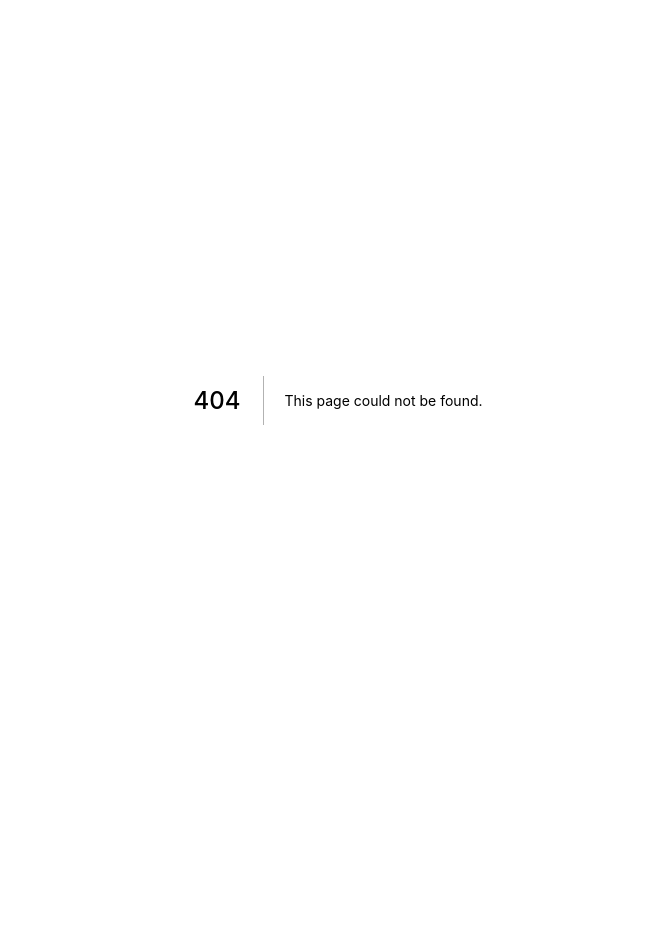
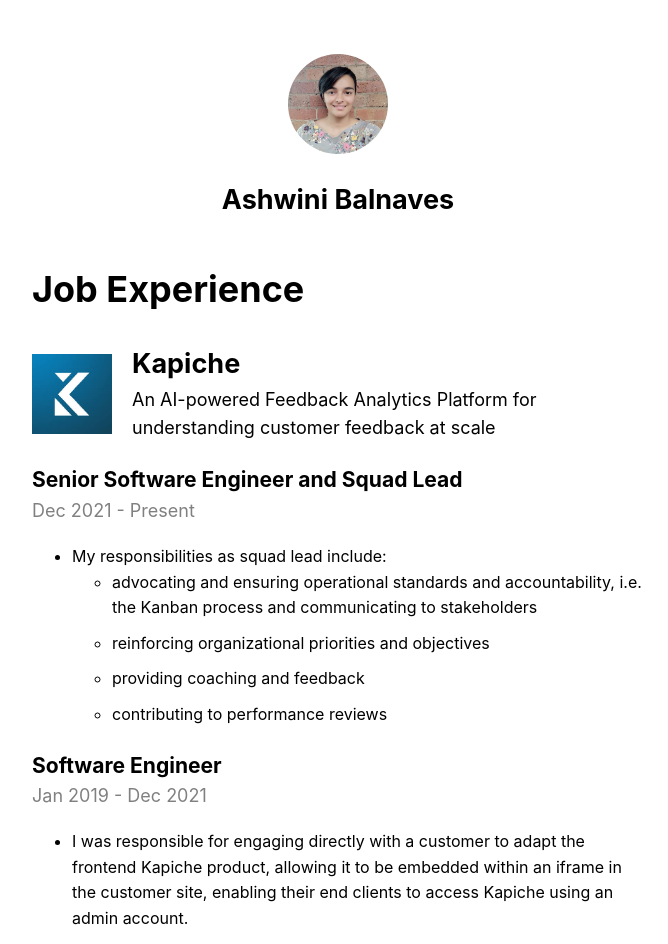
Before and after one commit to ashwini-balnaves/portfolio, a Next.js app in the folder src/: page /posts/cv in a window 1280 px wide. Before the commit this address had no page. Shown: the top 944 px of the page, without its empty margins (302-970 px from the left). Before the commit the page ends 800 px from the top, so only its background shows below. Built offline with nearby package versions, Linux system fonts and the light colour scheme.

Commit message:
adds first cv section

```diff
--- a/src/components/layout.js
+++ b/src/components/layout.js
@@ -44,7 +44,7 @@ export default function Layout({ children, home }) {
               alt={name}
             />
             <h1 className={utilStyles.heading2Xl}>{name}</h1>
-            <p className={utilStyles.subtitle}> Full stack software engineer &middot; Brisbane, QLD</p>
+            <p className={utilStyles.subtitle}> Senior, full stack software engineer &middot; Brisbane, QLD</p>
           </>
         ) : (
           <>
--- /dev/null
+++ b/src/pages/posts/cv.js
@@ -0,0 +1,85 @@
+import Head from "next/head";
+import Image from 'next/image';
+import Layout from "../../components/layout";
+import cvStyles from "../../styles/cv.module.css";
+
+
+export default function CV() {
+  return (
+    <Layout>
+      <Head>
+        <title> Ashwini Balnaves's CV/Resume </title>
+      </Head>
+      <h1>Job Experience</h1>
+      <div className={cvStyles.entry}>
+        <div className={cvStyles.companyHeaderWrapper}>
+          {/* Can't set flex grow and flex shrink on Image */}
+          <div className={cvStyles.logo}>
+            <Image
+              src="/images/logos/kapiche.jpg"
+              layout="fixed"
+              height={80}
+              width={80}
+              alt='Kapiche logo'
+            />
+          </div>
+          <div className={cvStyles.companyHeader}>
+            <h2>Kapiche</h2>
+            <subtitle>
+              An AI-powered Feedback Analytics Platform for
+              understanding customer feedback at scale
+            </subtitle>
+          </div>
+        </div>
+        <div className={cvStyles.companyBody}>
+          <h3>Senior Software Engineer and Squad Lead</h3>
+          <subtitle>Dec 2021 - Present</subtitle>
+          <ul>
+            <li>
+              My responsibilities as squad lead include:
+              <ul>
+                <li>
+                  advocating and ensuring operational standards and accountability, i.e. the Kanban process and communicating to stakeholders
+                </li>
+                <li>
+                  reinforcing organizational priorities and objectives
+                </li>
+                <li>
+                  providing coaching and feedback
+                </li>
+                <li>
+                  contributing to performance reviews
+                </li>
+              </ul>
+            </li>
+          </ul>
+          <h3>Software Engineer</h3>
+          <subtitle>Jan 2019 - Dec 2021</subtitle>
+          <ul>
+            <li>
+              I was responsible for engaging directly with a customer to adapt the frontend Kapiche product, allowing it to be embedded within an iframe in the customer site, enabling their end clients to access Kapiche using an admin account.
+            </li>
+            <li>
+              I was responsible for building a product integration with the 3rd party Chargebee service for controlling subscription features and financial invoicing for the Kapiche platform to enable pricing tiers for the product.
+            </li>
+            <li>
+              I was responsible for building multiple product integrations with 3rd party customer feedback survey providers, including SurveyMonkey and Delighted. These integrations include automation capabilities to sync new data with the Kapiche platform. I improved an existing Qualtrics integration by adding these automation capabilities.
+            </li>
+            <li>
+              I was responsible for developing a provider-agnostic AWS S3 integration capability to support larger enterprises having their own data lake automation systems, to enable integration into our own data pipeline automation system.
+            </li>
+            <li>
+              I was responsible for introducing the Honeycomb observability service into our infrastructure in all layers of the infrastructure. The outcome was distributed tracing including request lifetime timings.
+            </li>
+            <li>
+              I was responsible for a 250% performance improvement in our NLP text processing pipeline by identifying non-performant updates to existing data structures. This impact was significant because even though these are batch jobs, they would fill up processing queues for much longer than necessary. The outcome was that customers could consume daily updates of text processing results much sooner.
+            </li>
+            <li>
+              I audited the SSL policies and upgraded the cyphers on Kubernetes services.
+            </li>
+          </ul>
+        </div>
+      </div>
+    </Layout>
+  );
+}
--- /dev/null
+++ b/src/styles/cv.module.css
@@ -0,0 +1,31 @@
+.companyHeaderWrapper {
+    display: flex;
+    align-items: flex-end;
+}
+
+.companyHeaderWrapper .logo {
+    flex-shrink: 0;
+    flex-grow: 0;
+}
+
+.companyHeader {
+    margin-left: 20px;
+    max-height: 100px;
+}
+
+.companyHeader h2 {
+    margin: 0;
+}
+
+.entry .companyBody h3 {
+    margin-bottom: 0;
+}
+
+.entry .companyBody subtitle {
+    color: #808080;
+}
+
+.entry .companyBody li {
+    margin-bottom: 10px;
+    font-size: 16px;
+}
```
Also changed, not shown: src/pages/posts/first-post.js (deleted, +0 -13 lines), src/public/images/logos/kapiche.jpg (added).
